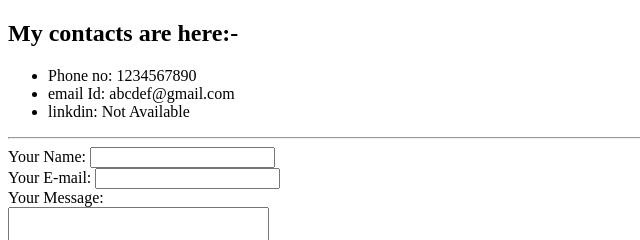
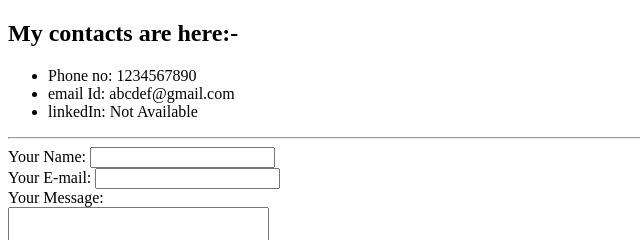
Before and after one commit to priynarayan/cv, a plain HTML site: page contact.html in a window 1280 px wide. Shown: the top 240 px of the page, 0-640 px from the left. Drawn offline with Linux system fonts and the light colour scheme.

Commit message:
Update contact.html

```diff
--- a/contact.html
+++ b/contact.html
@@ -9,7 +9,7 @@
 <ul>
   <li>Phone no:  1234567890</li>
   <li>email Id:  abcdef@gmail.com</li>
-  <li>linkdin:   Not Available</li>
+  <li>linkedIn:   Not Available</li>
 </ul>
 <hr>
 <form action="mailto:priyanshusingh5099@gmail.com" method="post" enctype="text/plain">
```
